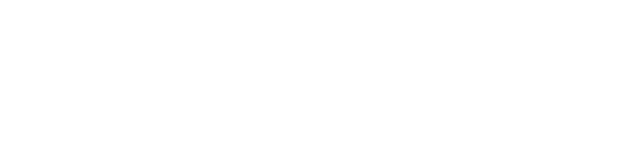
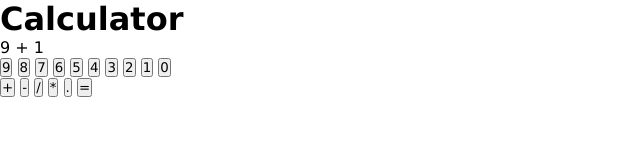
Before and after one commit to ernestviola/web-calculator, a plain HTML site: page index.html in a window 1280 px wide. Shown: the whole page, without its empty margins (0-640 px from the left). Drawn offline with Linux system fonts and the light colour scheme.

Commit message:
Add calculator HTML
Added the calculator HTML and some default css.

```diff
--- a/index.html
+++ b/index.html
@@ -8,6 +8,34 @@
   </head>
   <body>
     <div class='container'>
+      <h1>Calculator</h1>
+      <div class='calculator'>
+        <div class='calculator__display'>
+          9 + 1
+        </div>
+        <div class='calculator__buttons'>
+          <div class='calculator__buttons__numbers'>
+            <button value='9'>9</button>
+            <button value='8'>8</button>
+            <button value='7'>7</button>
+            <button value='6'>6</button>
+            <button value='5'>5</button>
+            <button value='4'>4</button>
+            <button value='3'>3</button>
+            <button value='2'>2</button>
+            <button value='1'>1</button>
+            <button value='0'>0</button>
+          </div>
+          <div class='calculator__buttons__operators'>
+            <button value='+'>+</button>
+            <button value='-'>-</button>
+            <button value='/'>/</button>
+            <button value='*'>*</button>
+            <button value='.'>.</button>
+            <button value='='>=</button>
+          </div>
+        </div>
+      </div>
     </div>
   </body>
 </html>
--- a/styles.css
+++ b/styles.css
@@ -0,0 +1,5 @@
+* {
+  margin: 0;
+  padding: 0;
+  font-family: Verdana, Geneva, Tahoma, sans-serif;
+}
```
